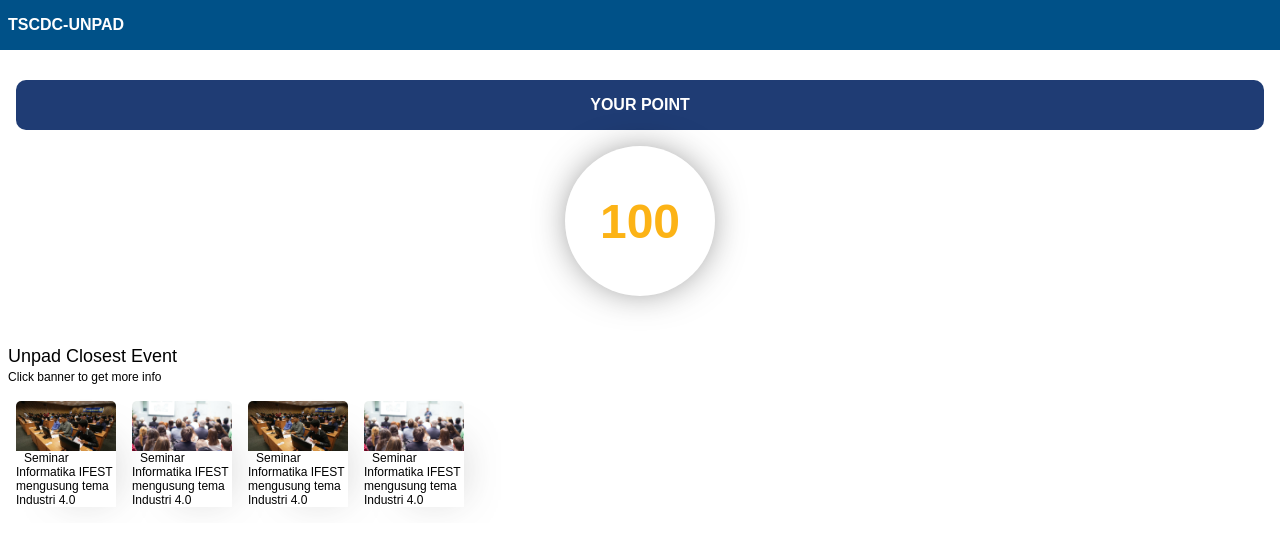
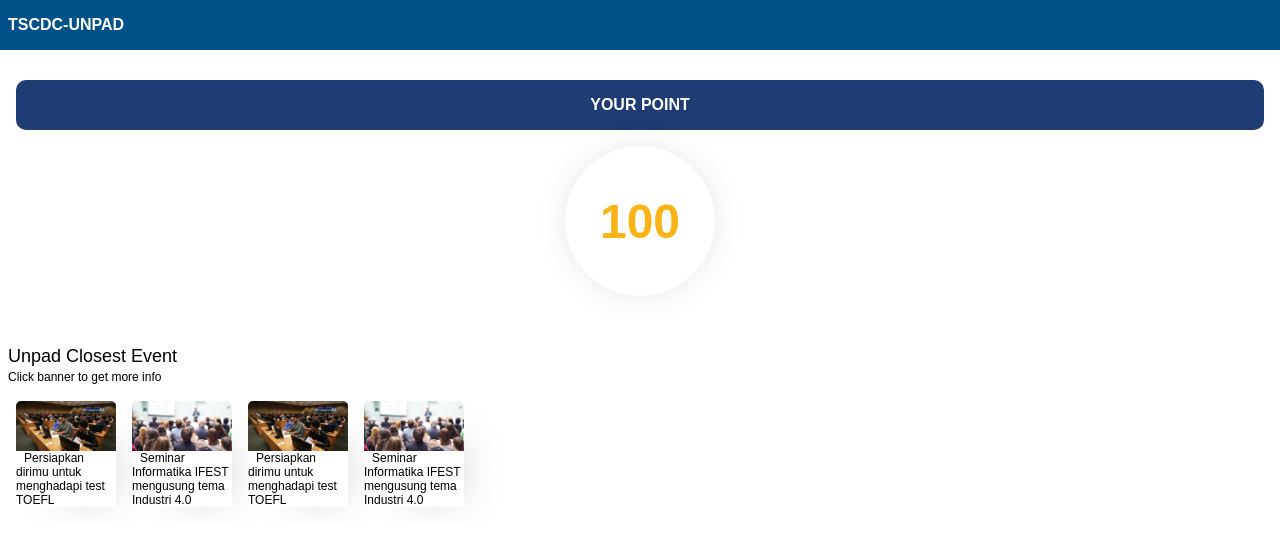
Before and after one commit to fahmifan/tilda-speech, a React (Create React App) app: page /your-point in a window 1280 px wide. Shown: the top 542 px of the page. Built offline with nearby package versions, Linux system fonts and the light colour scheme.

Commit message:
style: reduce spread

```diff
--- a/src/PointPage.js
+++ b/src/PointPage.js
@@ -32,7 +32,7 @@ const PointBadge = styled.div`
   height: 150px;
   margin: auto;
   margin-bottom: 50px;
-  box-shadow: 0px 0px 42px -13px rgba(0,0,0,0.75);
+  box-shadow: 0px 0px 42px -13px rgba(0,0,0,0.20);
 `
 const EventImg = styled.div`
   background: ${props => `url(${props.imgURL})` || '#ccc'};
@@ -65,7 +65,7 @@ class PointPage extends React.Component {
   state = {
     events: [
       {
-        desc: 'Seminar Informatika IFEST mengusung tema Industri 4.0',
+        desc: 'Persiapkan dirimu untuk menghadapi test TOEFL',
         img: imgEv1,
       },
       {
@@ -73,7 +73,7 @@ class PointPage extends React.Component {
         img: imgEv2
       },
       {
-        desc: 'Seminar Informatika IFEST mengusung tema Industri 4.0',
+        desc: 'Persiapkan dirimu untuk menghadapi test TOEFL',
         img: imgEv1
       },
       {
```
